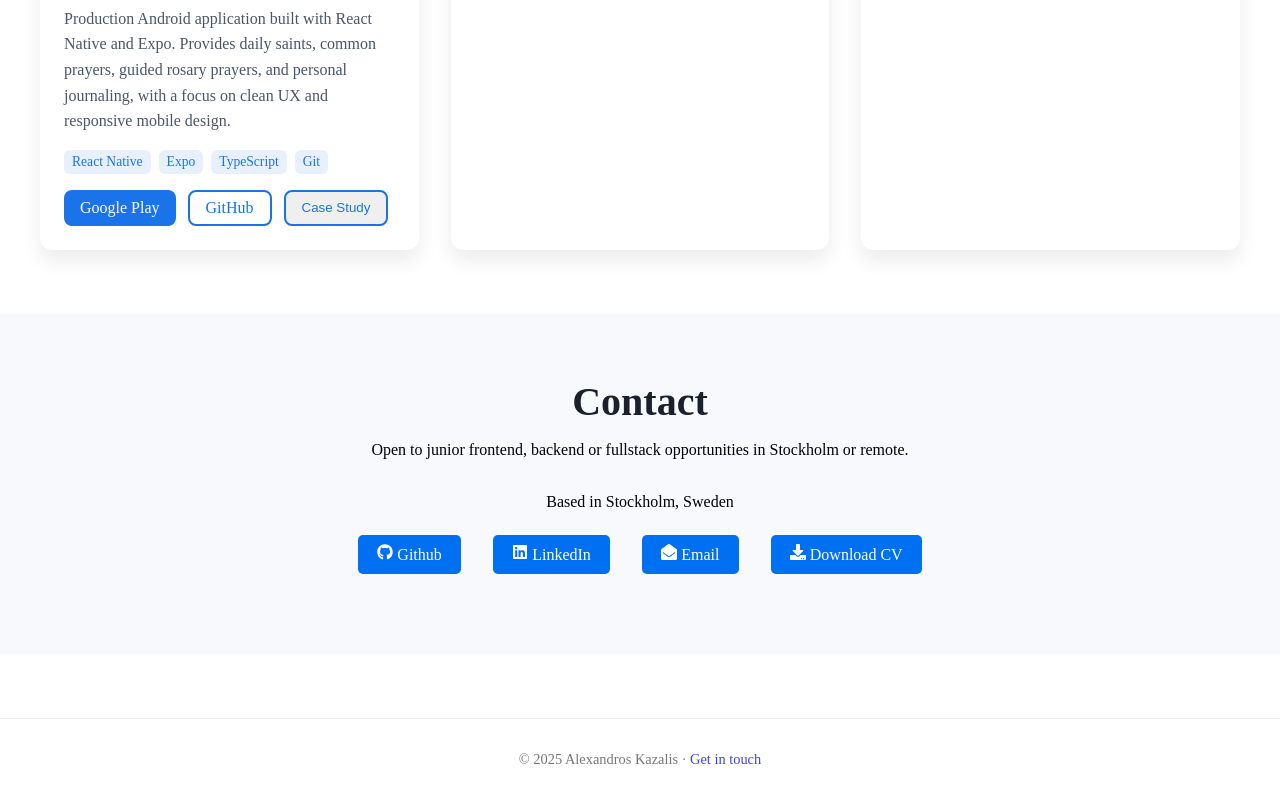
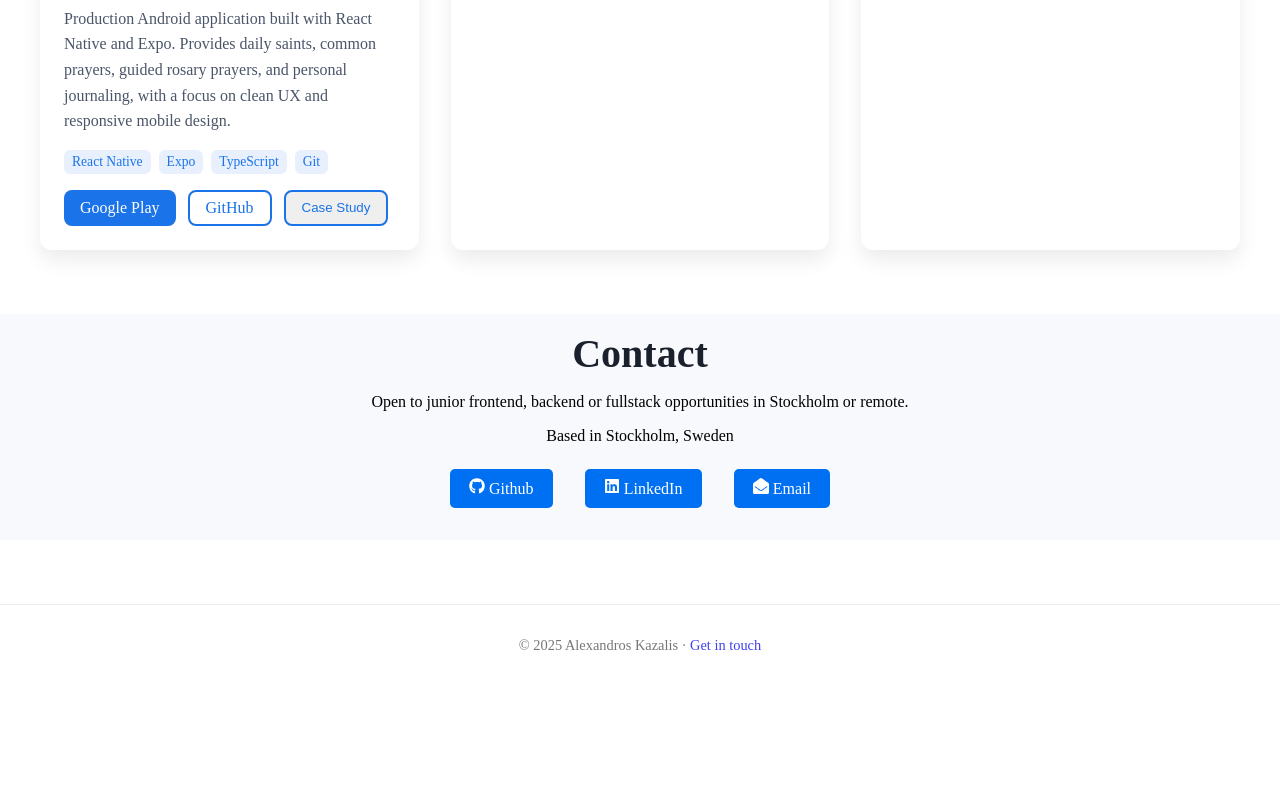
Before and after one commit to Alekaz94/portfolio, a React (Vite) app: page / in a window 1280 px wide. Shown: the part 1401-2201 px from the top of the page. After the commit the page ends 2087 px from the top, so only its background shows below. Built offline with nearby package versions, Linux system fonts and the light colour scheme.

Commit message:
Removed download resume from Contact. Changed padding on section.

```diff
--- a/src/components/contact/Contact.tsx
+++ b/src/components/contact/Contact.tsx
@@ -1,5 +1,5 @@
 import "./contact.css";
-import { FaGithub, FaLinkedin, FaEnvelopeOpen, FaDownload } from "react-icons/fa";
+import { FaGithub, FaLinkedin, FaEnvelopeOpen } from "react-icons/fa";
 
 const Contact = () => {
     return (
@@ -8,7 +8,6 @@ const Contact = () => {
             <p className="text">
                 Open to junior frontend, backend or fullstack opportunities in Stockholm or remote.
             </p>
-            <br />
             <p className="text">
                 Based in Stockholm, Sweden
             </p>
@@ -17,7 +16,6 @@ const Contact = () => {
                <a href="https://github.com/Alekaz94" target="_blank" rel="noopener noreferrer" className="contact-button"><FaGithub /> Github</a>
                <a href="https://www.linkedin.com/in/alexandros-kazalis-3b52a0257/" target="_blank" rel="noopener noreferrer" className="contact-button"><FaLinkedin /> LinkedIn</a>
                <a href="mailto:alexandros.kazalis@hotmail.com?subject=Job Opportunity" aria-label="Email Alexandros Kazalis" className="contact-button"><FaEnvelopeOpen /> Email</a>
-               <a href="/alexandros_kazalis_resume.pdf" download className="contact-button"><FaDownload /> Download CV</a>
             </div>
         </section>
     )
--- a/src/components/contact/contact.css
+++ b/src/components/contact/contact.css
@@ -1,7 +1,7 @@
 .contact-section {
     display: flex;
     flex-direction: column;
-    padding: 4rem 1rem;
+    padding: 1rem;
     background-color: #f7f9fc;
     align-items: center;
 }
```
